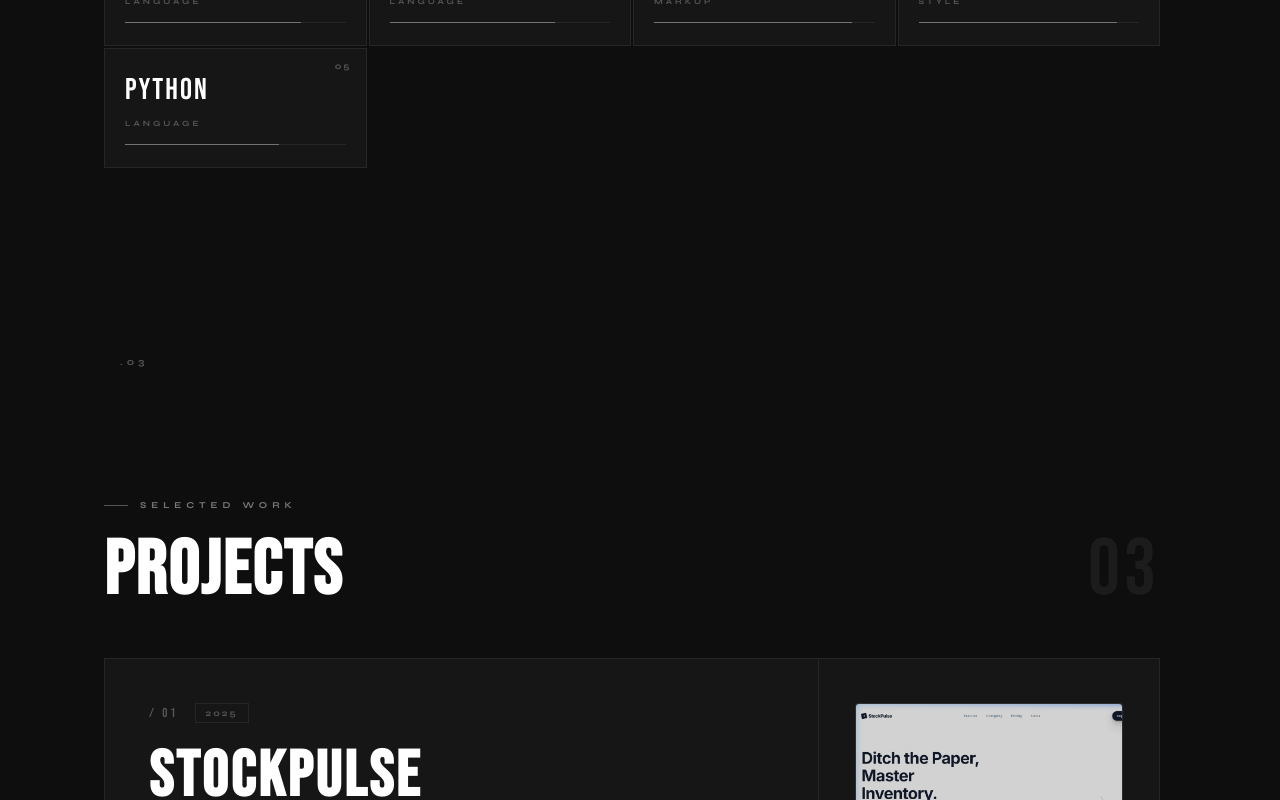
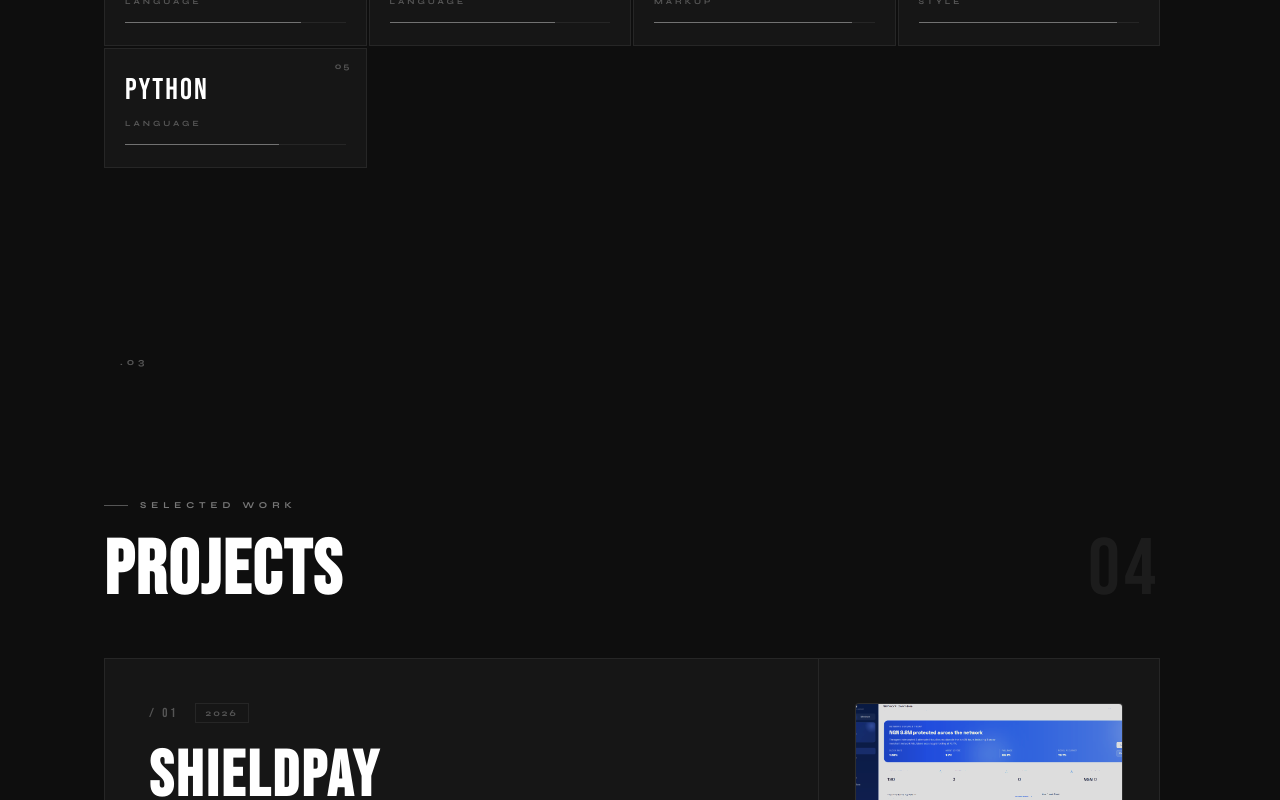
Before and after one commit to olanihundaniel0-star/portfolio-v1, a React (Vite) app: page / in a window 1280 px wide. Shown: the part 2000-2800 px from the top of the page. Built offline with nearby package versions, Linux system fonts and the light colour scheme.

Commit message:
feat: add ShieldPay project to portfolio

```diff
--- a/src/data/projects.ts
+++ b/src/data/projects.ts
@@ -14,6 +14,18 @@
 export const PROJECTS: Project[] = [
   {
     index: '01',
+    year: '2026',
+    name: 'ShieldPay',
+    desc: 'Frontend - A real-time fraud detection layer for Squad merchants built for the Squad GTCO Hackathon 3.0. It combines a deterministic ML ensemble with a RAG-enabled LLM agent to investigate anomalies and automate refunds.',
+    stack: ['FastAPI', 'React', 'Python', 'XGBoost', 'Groq LLM', 'ChromaDB'],
+    type: 'productivity',
+    link: 'https://github.com/smurftyy/shieldpay',
+    image: '/images/shieldpay-preview.png',
+    imagePosition: 'center top',
+    imageFilter: 'brightness(1.2) contrast(1.05) saturate(1.05)',
+  },
+  {
+    index: '02',
     year: '2025',
     name: 'StockPulse',
     desc: 'A digital inventory management platform that tracks stock levels in real-time, manages product catalogs, handles user roles, and generates business reports. Built full-stack with a focus on data clarity and speed.',
@@ -23,7 +35,7 @@
     image: '/images/stockpulse-preview.png',
   },
   {
-    index: '02',
+    index: '03',
     year: '2025',
     name: 'Portfolio V1',
     desc: 'My personal portfolio — a React + TypeScript monochrome site built to tell my story cleanly. Featuring scroll-driven animations, a custom cursor, and a brutalist aesthetic with premium polish.',
@@ -33,7 +45,7 @@
     image: '/images/portfolio-preview.png',
   },
   {
-    index: '03',
+    index: '04',
     year: '2026',
     name: 'Whispr',
     desc: 'Frontend - An AI-powered accountability partner built as a Telegram mini-app. Helps users stick to commitments through structured reminders — powered by Claude.',
```
Also changed, not shown: public/images/shieldpay-preview.png (added).
